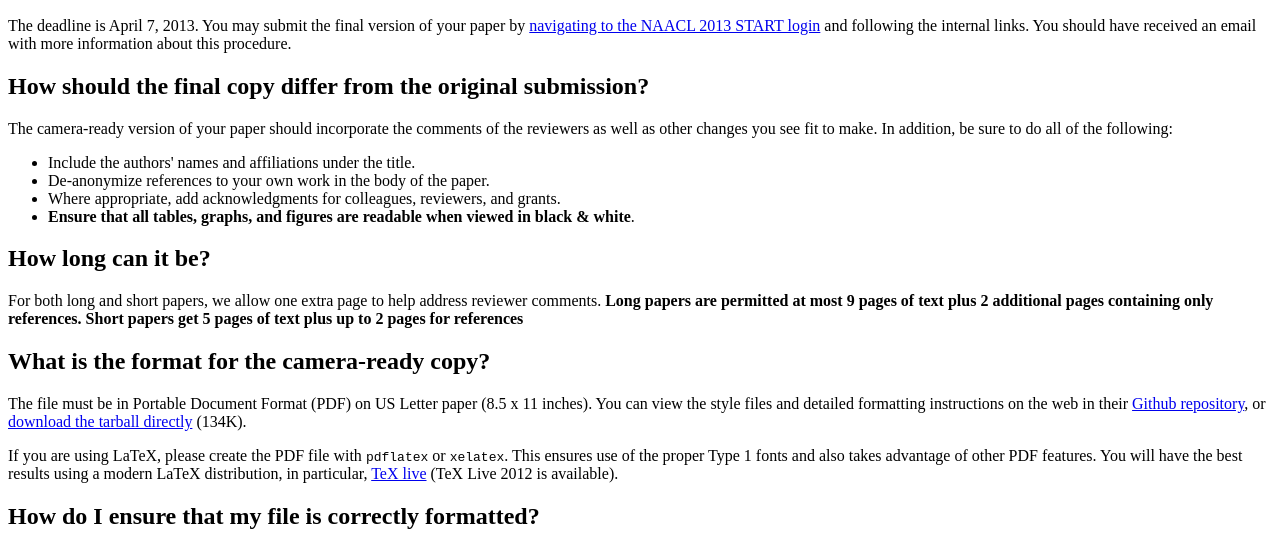
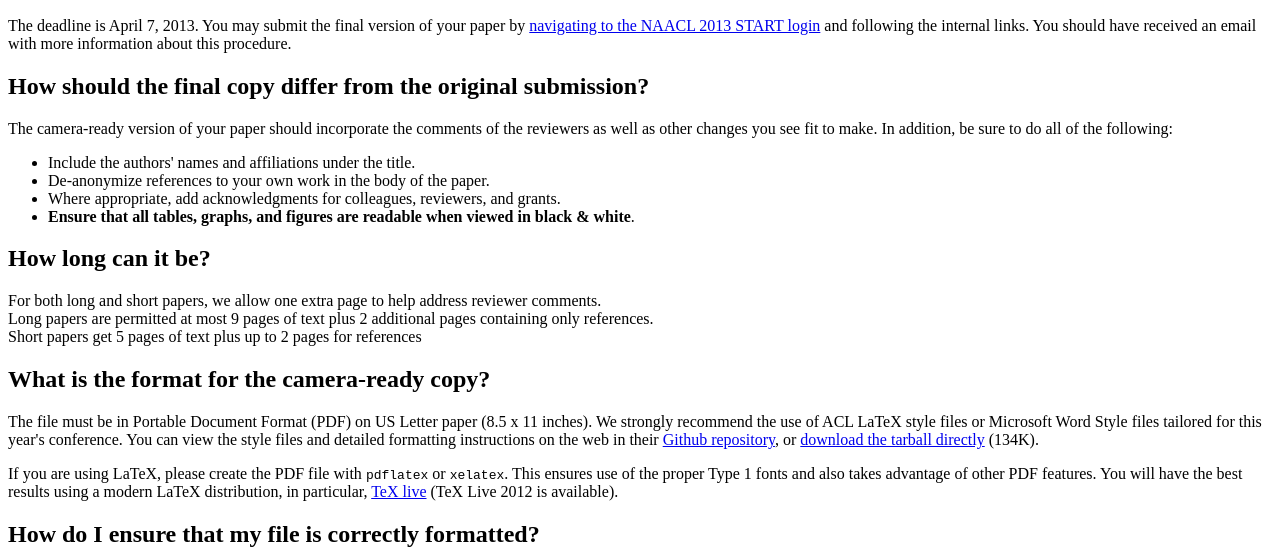
Before and after one commit to cherryc/naacl-pubs, a plain HTML site: page camera-ready-faq.html in a window 1280 px wide. Shown: the part 183-734 px from the top of the page. Drawn offline with Linux system fonts and the light colour scheme.

Commit message:
Update camera-ready-faq.html
Small changes

```diff
--- a/camera-ready-faq.html
+++ b/camera-ready-faq.html
@@ -37,15 +37,16 @@
 <h2>How long can it be?</h2>
 
 <p>For both long and short papers, we allow one extra page to help address reviewer comments.
-<b>Long papers are permitted at most 9 pages of text plus 2 additional pages containing only references.</b>
-<b>Short papers get 5 pages of text plus up to 2 pages for references</b>
+<br>Long papers are permitted at most 9 pages of text plus 2 additional pages containing only references.
+<br>Short papers get 5 pages of text plus up to 2 pages for references
 </p>
 
 <h2>What is the format for the camera-ready copy?</h2>
 
 <p>
-  The file must be in Portable Document Format (PDF) on US Letter paper (8.5 x 11 inches).  You can
-  view the style files and detailed formatting instructions on the web in
+  The file must be in Portable Document Format (PDF) on US Letter paper (8.5 x 11 inches).
+  We strongly recommend the use of ACL LaTeX style files or Microsoft Word Style files tailored for this
+  year's conference. You can view the style files and detailed formatting instructions on the web in
   their <a href="https://github.com/cherryc/naacl-pubs">Github repository</a>,
   or <a href="https://github.com/cherryc/naacl-pubs/tarball/master">download the tarball
   directly</a> (134K).
@@ -137,5 +138,5 @@ will appear correctly in the table of contents, author index, conference schedul
   We will update this page as new issues arise.</p>
 
 <hr>
-Last updated on 2013-02-07 09:58 Thursday.
+Last updated on 2013-02-12 13:17 Tuesday.
 </body> </html>
```
